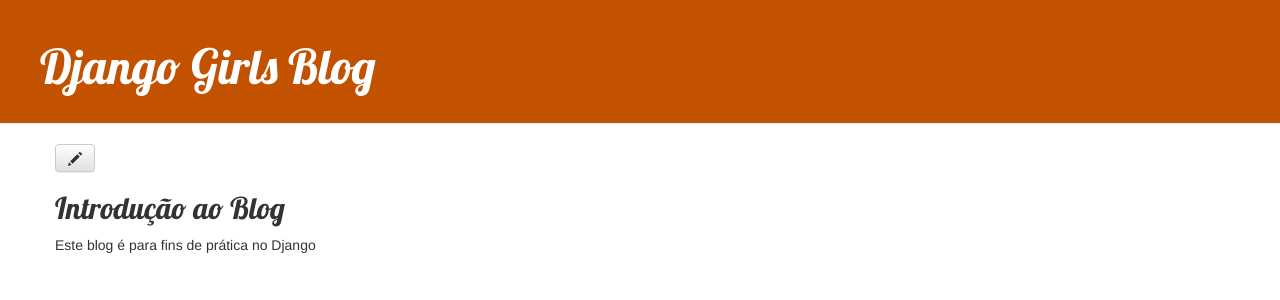
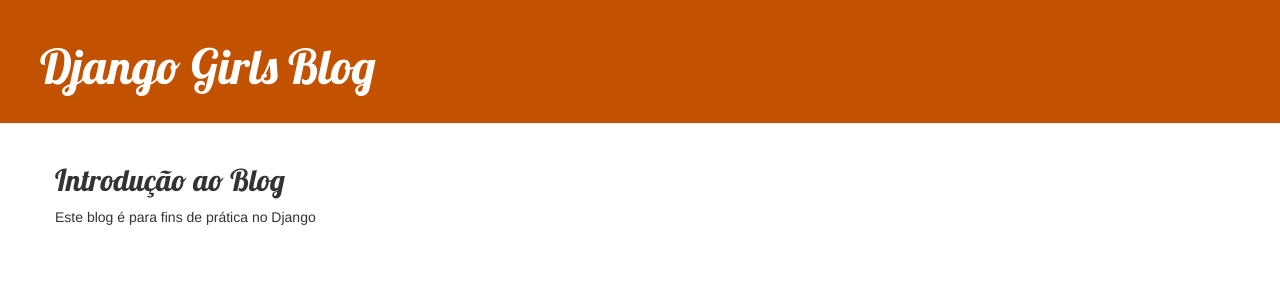
Before and after one commit to juufernandaw/Django-Blog, a Django app: page /post/1/ in a window 1280 px wide. Shown: the top 300 px of the page. Run offline with Django 3.2, Linux system fonts and the light colour scheme; data comes from the database, SQL or seed files in the repository; some libraries are stand-ins or nearby versions.

Commit message:
fix: double edit button

```diff
--- a/blog/templates/blog/post_detail.html
+++ b/blog/templates/blog/post_detail.html
@@ -5,7 +5,6 @@
         {% if user.is_authenticated %}
             <a class="btn btn-default" href="{% url 'post_edit' pk=post.pk %}"><span class="glyphicon glyphicon-pencil"></span></a>
         {% endif %}
-        <a class="btn btn-default" href="{% url 'post_edit' pk=post.pk %}"><span class="glyphicon glyphicon-pencil"></span></a>
         <h2>{{ post.title }}</h2>
         <p>{{ post.text|linebreaksbr }}</p>
     </div>
```
